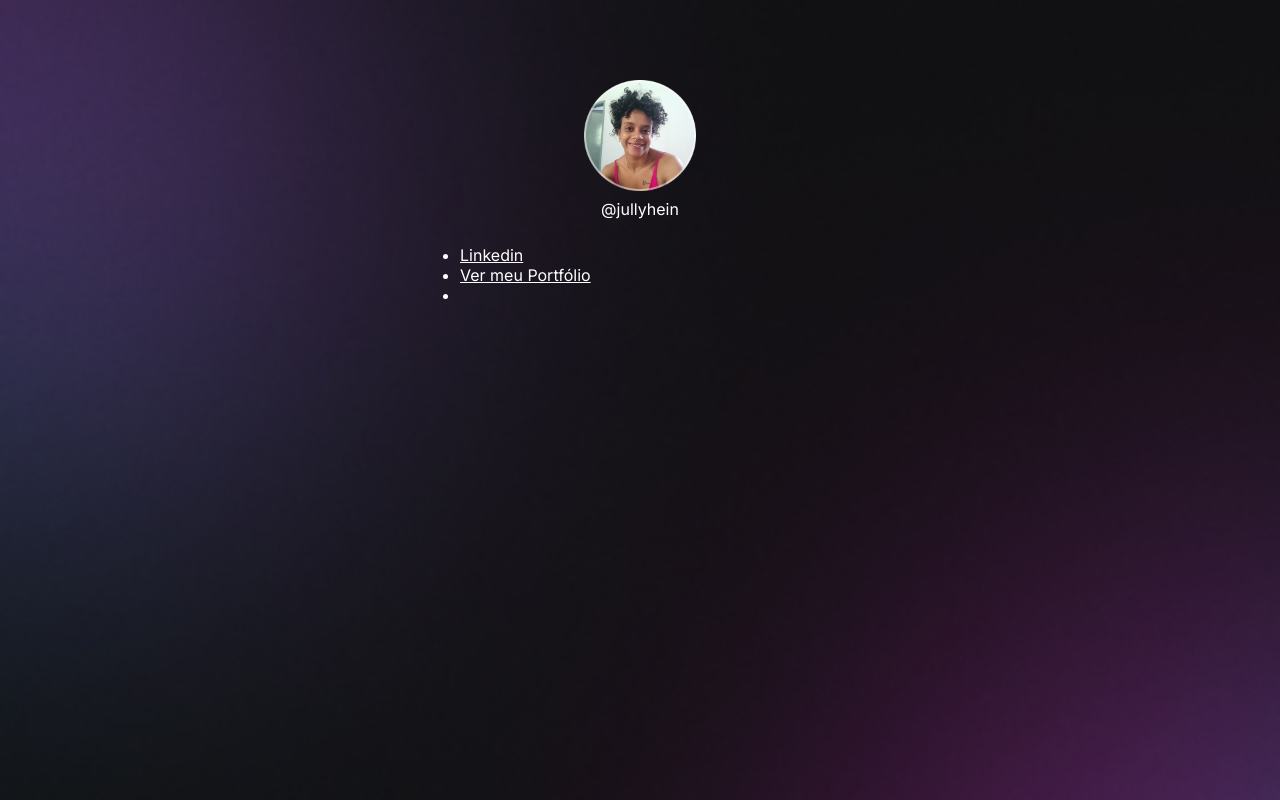
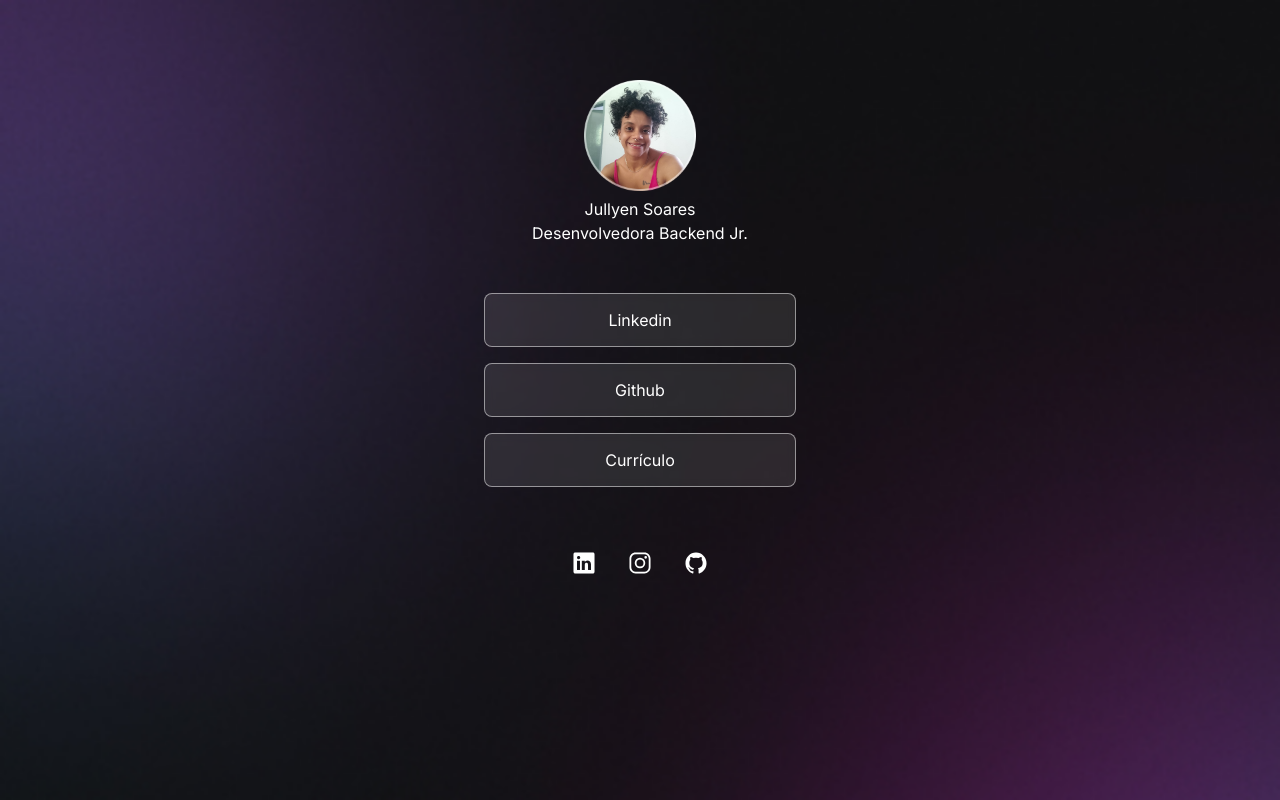
Before and after one commit to Jullyhein/PortflioPessoal, a plain HTML site: page index.html in a window 1280 px wide. Drawn offline with nearby package versions, Linux system fonts and the light colour scheme.

Commit message:
realizado a inserção de imagens, e o html

```diff
--- a/index.html
+++ b/index.html
@@ -15,7 +15,8 @@
             <img src="./assets/avatar.png"
                 alt="foto de Jullyen sorrindo, com cabelos curtos altura da orelha e cacheados usando dois colares chocker, e um vestido rosa escuro"
             />
-    <p>@jullyhein</p>
+    <p>Jullyen Soares</p>
+    <p>Desenvolvedora Backend Jr.</p>
         </div>
         <ul>
             <li>
@@ -23,13 +24,27 @@
             </li>
 
             <li>
-                <a href="https://www.github.com/jullyhein" target="_blank">Ver meu Portfólio</a>
+                <a href="https://www.github.com/jullyhein" target="_blank">Github</a>
             </li>
 
             <li>
-                <a href="#"></a>
+                <a href="CV - Jullyen Soares02.pdf" target="_blank">Currículo</a>
             </li>
+
         </ul>
+        <div id="social-links">
+            <a href="https://www.linkedin.com/in/jullyen/" target="_blank">
+                <ion-icon name="logo-linkedin"></ion-icon>
+            </a>
+            <a href="https://www.instagram.com/code.jullyen?utm_source=qr&igsh=MTl2OGFtcXVidzBpOQ==" target="_blank">
+                <ion-icon name="logo-instagram"></ion-icon>
+            </a>
+            <a href="https://github.com/Jullyhein" target="_blank">
+                <ion-icon name="logo-github"></ion-icon>
+            </a>
+        </div>
     </div>
+    <script type="module" src="https://unpkg.com/ionicons@7.1.0/dist/ionicons/ionicons.esm.js"></script>
+    <script nomodule src="https://unpkg.com/ionicons@7.1.0/dist/ionicons/ionicons.js"></script>
 </body>
 </html>
--- a/style.css
+++ b/style.css
@@ -15,8 +15,8 @@ body * {
 
 #container{
     width: 360px;
-    margin: auto;
     margin: 56px auto 0px;
+    padding: 0 24px;
 }
 
 #profile{
@@ -30,3 +30,64 @@ body * {
     font-weight: 500;
     line-height: 24px;
 }
+
+/* links */
+ul {
+    list-style: none;
+
+    display: flex;
+    flex-direction: column;
+    gap: 16px;
+
+    padding: 24px 0;
+}
+
+ul li a{
+    display: flex;
+    align-items: center;
+    justify-content: center;
+
+    padding: 16px 24px;
+
+    background: rgba(255, 255, 255, 0.1);
+    border: 1px solid rgba(255, 255, 255, 0.5);
+    border-radius: 8px;
+
+    backdrop-filter: blur(4px);
+    -webkit-backdrop-filter: blur(4px);
+
+    text-decoration: none;
+    font-weight: 500px;
+
+    transition: background-color 0.2s;
+}
+/* pseudo-selector */
+ul li a:hover {
+    background: rgba(255, 255, 255, 0.05);
+    border: 1.5px solid white;
+}
+/* Social links */
+#social-links {
+    display: flex;
+    justify-content: center;
+
+    padding: 24px 0;
+
+    font-size: 24px;
+}
+
+#social-links a{
+    display: flex;
+    align-items: center;
+    justify-content: center;
+    padding: 16px;
+    transition: background 0.2s;
+    border-radius: 50%;
+}
+
+
+#social-links a:hover{
+    background: rgba(255, 255, 255, 0.2);
+    padding: 16px;
+    border-radius: 50%;
+}
```
Also changed, not shown: 3 other files.
